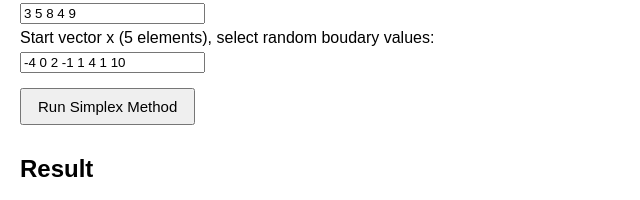
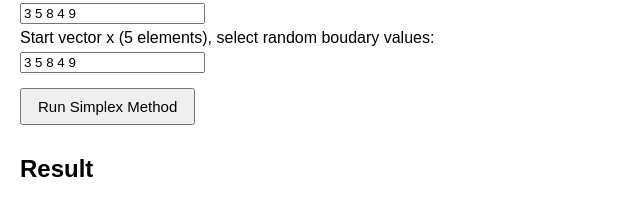
Before and after one commit to edraithenni/SimplexMethodTaskSolver, a plain HTML site: page index.html in a window 1280 px wide. Shown: the part 474-674 px from the top of the page, 0-640 px from the left. Drawn offline with Linux system fonts and the light colour scheme; no server answers.

Commit message:
Update index.html
alphalpha

```diff
--- a/index.html
+++ b/index.html
@@ -85,7 +85,7 @@
     <input id="d_ver" value="3 5 8 4 9"><br>
 
     <label>Start vector x (5 elements), select random boudary values:</label><br>
-    <input id="x_start" value="-4 0 2 -1 1 4 1 10"><br>
+    <input id="x_start" value="3 5 8 4 9"><br>
 
     <button onclick="runSimplex()">Run Simplex Method</button>
 
```
